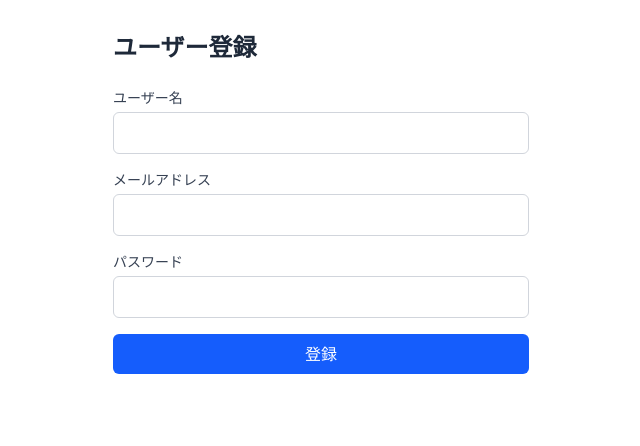
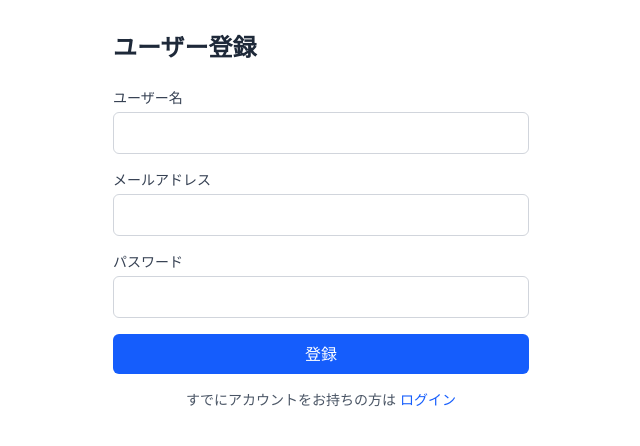
Before and after one commit to RitukoIsibasi0222/gensoko, a SvelteKit app in the folder frontend/: page /register in a window 1280 px wide. Shown: the top 446 px of the page, without its empty margins (319-959 px from the left). Built offline with nearby package versions, Linux system fonts and the light colour scheme; no server answers.

Commit message:
feat: /register ログイン画面への導線リンク追加（T7）

```diff
--- a/frontend/src/routes/register/+page.svelte
+++ b/frontend/src/routes/register/+page.svelte
@@ -194,5 +194,10 @@
       </p>
     </div>
   {/if}
-  <!-- T7: ログイン画面への導線リンク -->
+
+  <!-- ログインページへの導線 -->
+  <div class="mt-4 text-center text-sm">
+    <span class="text-gray-600">すでにアカウントをお持ちの方は</span>
+    <a href="/login" class="text-blue-600 hover:underline">ログイン</a>
+  </div>
 </div>
```
Also changed, not shown: 1 other file (tests, documents, lock files or other folders).
